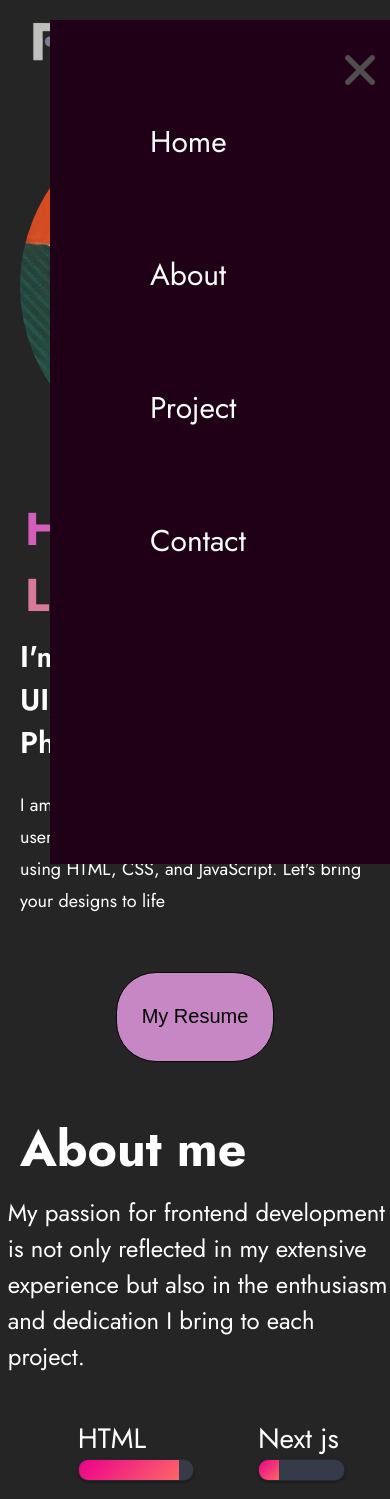
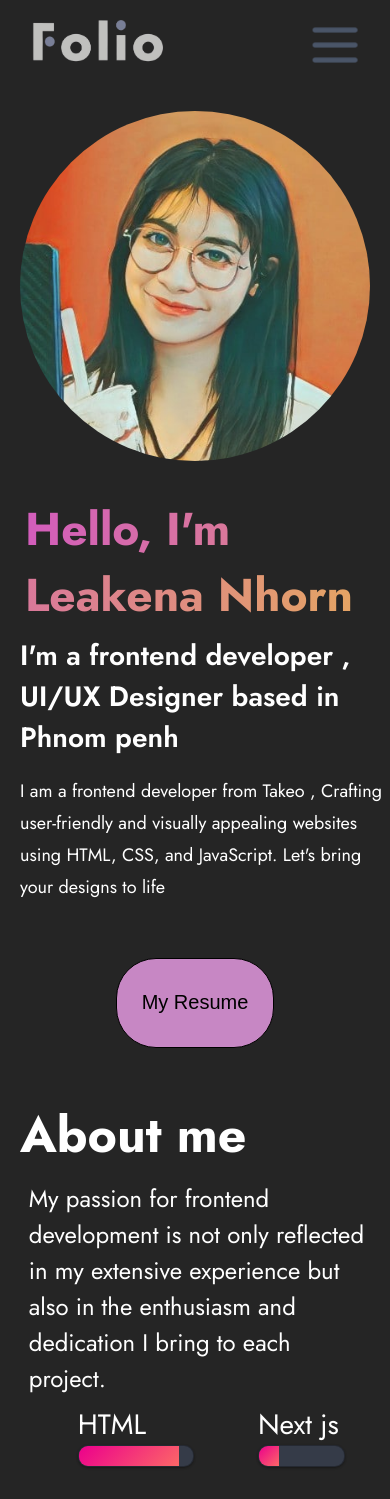
Before and after one commit to LeakenaNhorn/Nhorn_Leakena_Portfolio, a React (Vite) app: page / in a window 390 px wide. Shown: the top 1499 px of the page. Built offline with nearby package versions, Linux system fonts and the light colour scheme.

Commit message:
update navbar

```diff
--- a/src/Components/About/About.css
+++ b/src/Components/About/About.css
@@ -249,9 +249,9 @@
         align-items: center; */
     .about-section .describe p{
         font-size: calc(22px + 0.5vw);
-        margin: 0px -40px 0px -27px;
+        margin: 0px -40px 0px -6px;
          height: 190px;
-         width:122%;
+         width:105%;
 
 
 
--- a/src/Components/Hero/Hero.css
+++ b/src/Components/Hero/Hero.css
@@ -83,7 +83,7 @@
 
     .hero h2{
         width:100%;
-        font-size: 30px;
+        font-size: 28px;
         align-items: center;
         margin:2px 10px -20px 50px;
 
@@ -93,7 +93,7 @@
         width:auto;
         font-size: 18px;
         line-height: 32px;
-        margin: 10px 0px -10px 20px;
+        margin: 2px 0px -10px 20px;
     }
    .hero .seework-btn{
    display: none;
--- a/src/Components/Navbar/Navbar.css
+++ b/src/Components/Navbar/Navbar.css
@@ -82,7 +82,7 @@ button:hover{
     height: 100%;
     z-index:2;
     transition: right 0.5s;
-    right: -50px;
+    right:-400px;
 
     }
     .nav-menu li{
```
